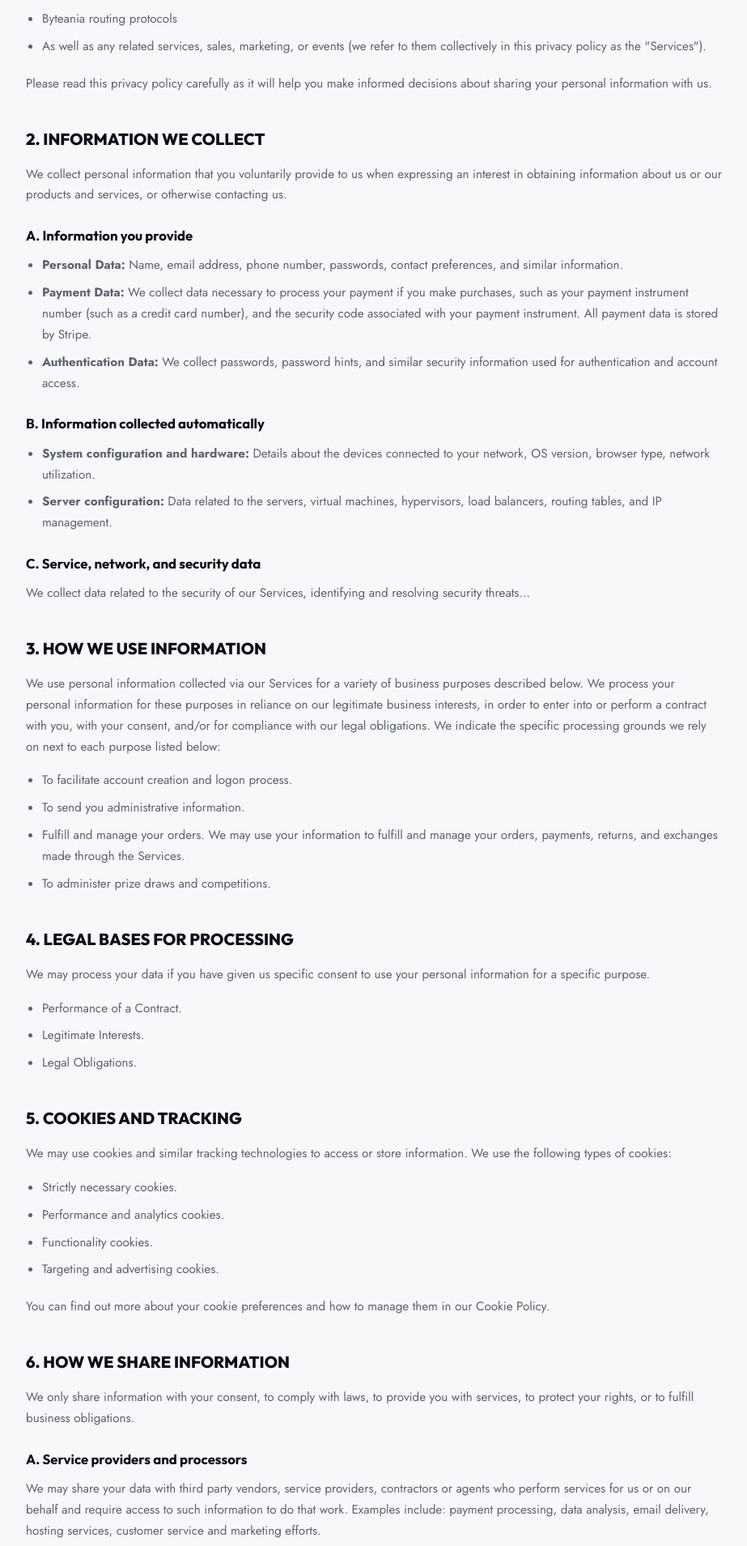
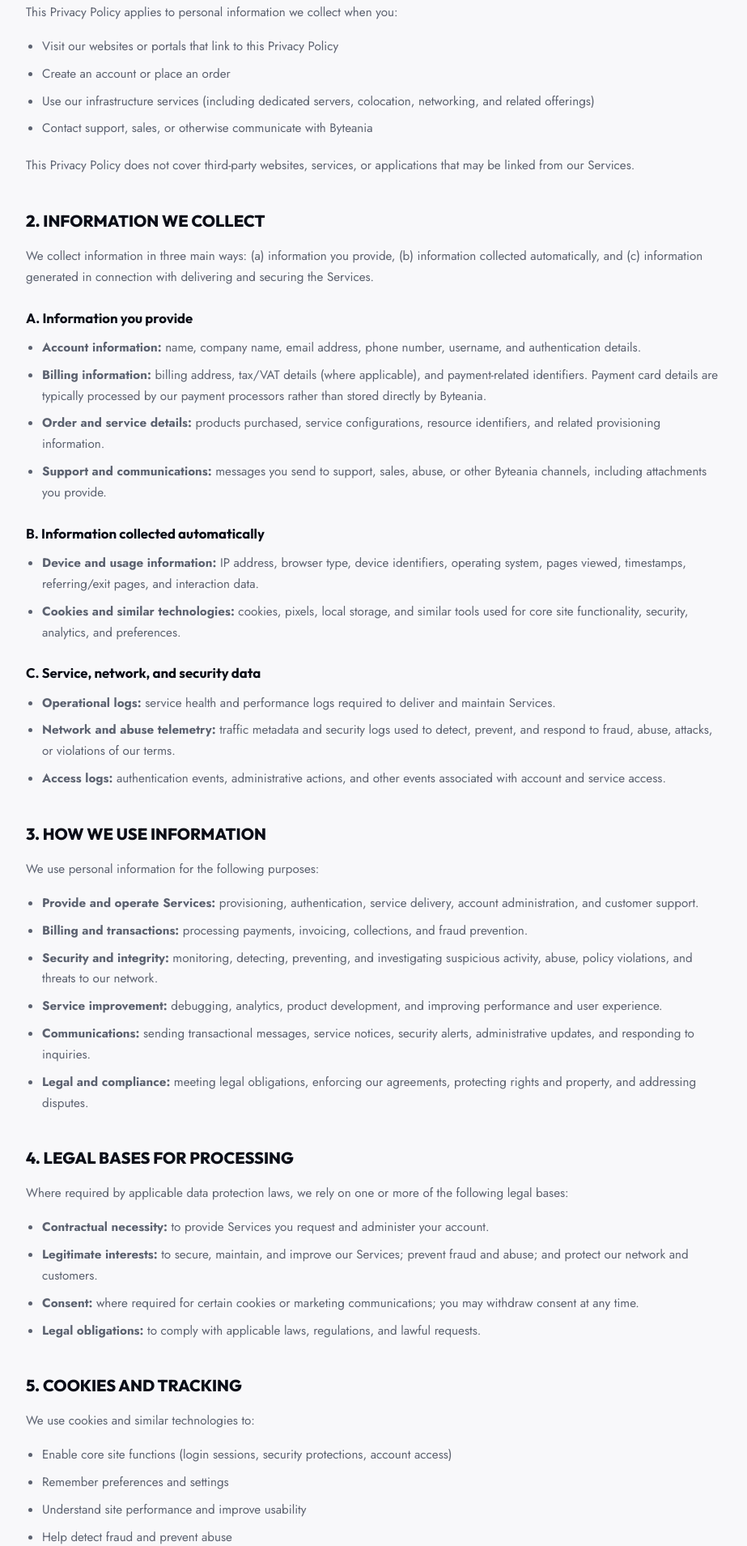
Before and after one commit to souiiii/Bytenia, a React (Vite) app: page /privacy-policy in a window 1280 px wide. Shown: the part 797-2706 px from the top of the page at 81% size, without its empty margins (178-1101 px from the left). Built offline with nearby package versions, Linux system fonts and the light colour scheme; what react-world-flags would draw is missing.

Commit message:
feat: add Privacy Policy page component

```diff
--- a/src/pages/PrivacyPolicyPage.jsx
+++ b/src/pages/PrivacyPolicyPage.jsx
@@ -19,146 +19,168 @@ const PrivacyPolicyPage = () => {
         </div>
 
         <div className="privacy-content-container">
-          <p className="privacy-intro">
-            Welcome to Byteania ("Byteania", "we", "us", or "our"). We are committed to protecting your personal information and your right to privacy. If you have any questions or concerns about our policy, or our practices with regards to your personal information, please contact us at privacy@byteania.com.
-          </p>
+          <div className="privacy-intro">
+            <p style={{ marginBottom: '16px' }}>
+              AGX Management Consultancy FZCO (“Byteania,” “we,” “us,” or “our”) values your privacy and is committed to being transparent about how we collect, use, and protect personal information in connection with our website, products, and services (collectively, the “Services”).
+            </p>
+            <p>
+              This Privacy Policy explains what information we collect, why we collect it, how we use it, and the choices you may have. By accessing or using the Services, you acknowledge this Privacy Policy.
+            </p>
+          </div>
 
           <section className="privacy-section">
-            <h3>1. SCOPE</h3>
-            <p>This privacy policy applies to all information collected through:</p>
+            <h3>1. Scope</h3>
+            <p>This Privacy Policy applies to personal information we collect when you:</p>
             <ul>
-              <li>Our website (https://www.byteania.com/)</li>
-              <li>Byteania routing protocols</li>
-              <li>As well as any related services, sales, marketing, or events (we refer to them collectively in this privacy policy as the "Services").</li>
+              <li>Visit our websites or portals that link to this Privacy Policy</li>
+              <li>Create an account or place an order</li>
+              <li>Use our infrastructure services (including dedicated servers, colocation, networking, and related offerings)</li>
+              <li>Contact support, sales, or otherwise communicate with Byteania</li>
             </ul>
-            <p>Please read this privacy policy carefully as it will help you make informed decisions about sharing your personal information with us.</p>
+            <p>This Privacy Policy does not cover third-party websites, services, or applications that may be linked from our Services.</p>
           </section>
 
           <section className="privacy-section">
-            <h3>2. INFORMATION WE COLLECT</h3>
-            <p>We collect personal information that you voluntarily provide to us when expressing an interest in obtaining information about us or our products and services, or otherwise contacting us.</p>
+            <h3>2. Information we collect</h3>
+            <p>We collect information in three main ways: (a) information you provide, (b) information collected automatically, and (c) information generated in connection with delivering and securing the Services.</p>
 
             <h4>A. Information you provide</h4>
             <ul>
-              <li><strong>Personal Data:</strong> Name, email address, phone number, passwords, contact preferences, and similar information.</li>
-              <li><strong>Payment Data:</strong> We collect data necessary to process your payment if you make purchases, such as your payment instrument number (such as a credit card number), and the security code associated with your payment instrument. All payment data is stored by Stripe.</li>
-              <li><strong>Authentication Data:</strong> We collect passwords, password hints, and similar security information used for authentication and account access.</li>
+              <li><strong>Account information:</strong> name, company name, email address, phone number, username, and authentication details.</li>
+              <li><strong>Billing information:</strong> billing address, tax/VAT details (where applicable), and payment-related identifiers. Payment card details are typically processed by our payment processors rather than stored directly by Byteania.</li>
+              <li><strong>Order and service details:</strong> products purchased, service configurations, resource identifiers, and related provisioning information.</li>
+              <li><strong>Support and communications:</strong> messages you send to support, sales, abuse, or other Byteania channels, including attachments you provide.</li>
             </ul>
 
             <h4>B. Information collected automatically</h4>
             <ul>
-              <li><strong>System configuration and hardware:</strong> Details about the devices connected to your network, OS version, browser type, network utilization.</li>
-              <li><strong>Server configuration:</strong> Data related to the servers, virtual machines, hypervisors, load balancers, routing tables, and IP management.</li>
+              <li><strong>Device and usage information:</strong> IP address, browser type, device identifiers, operating system, pages viewed, timestamps, referring/exit pages, and interaction data.</li>
+              <li><strong>Cookies and similar technologies:</strong> cookies, pixels, local storage, and similar tools used for core site functionality, security, analytics, and preferences.</li>
             </ul>
 
             <h4>C. Service, network, and security data</h4>
-            <p>We collect data related to the security of our Services, identifying and resolving security threats...</p>
-          </section>
-
-          <section className="privacy-section">
-            <h3>3. HOW WE USE INFORMATION</h3>
-            <p>We use personal information collected via our Services for a variety of business purposes described below. We process your personal information for these purposes in reliance on our legitimate business interests, in order to enter into or perform a contract with you, with your consent, and/or for compliance with our legal obligations. We indicate the specific processing grounds we rely on next to each purpose listed below:</p>
             <ul>
-              <li>To facilitate account creation and logon process.</li>
-              <li>To send you administrative information.</li>
-              <li>Fulfill and manage your orders. We may use your information to fulfill and manage your orders, payments, returns, and exchanges made through the Services.</li>
-              <li>To administer prize draws and competitions.</li>
+              <li><strong>Operational logs:</strong> service health and performance logs required to deliver and maintain Services.</li>
+              <li><strong>Network and abuse telemetry:</strong> traffic metadata and security logs used to detect, prevent, and respond to fraud, abuse, attacks, or violations of our terms.</li>
+              <li><strong>Access logs:</strong> authentication events, administrative actions, and other events associated with account and service access.</li>
             </ul>
           </section>
 
           <section className="privacy-section">
-            <h3>4. LEGAL BASES FOR PROCESSING</h3>
-            <p>We may process your data if you have given us specific consent to use your personal information for a specific purpose.</p>
+            <h3>3. How we use information</h3>
+            <p>We use personal information for the following purposes:</p>
             <ul>
-              <li>Performance of a Contract.</li>
-              <li>Legitimate Interests.</li>
-              <li>Legal Obligations.</li>
+              <li><strong>Provide and operate Services:</strong> provisioning, authentication, service delivery, account administration, and customer support.</li>
+              <li><strong>Billing and transactions:</strong> processing payments, invoicing, collections, and fraud prevention.</li>
+              <li><strong>Security and integrity:</strong> monitoring, detecting, preventing, and investigating suspicious activity, abuse, policy violations, and threats to our network.</li>
+              <li><strong>Service improvement:</strong> debugging, analytics, product development, and improving performance and user experience.</li>
+              <li><strong>Communications:</strong> sending transactional messages, service notices, security alerts, administrative updates, and responding to inquiries.</li>
+              <li><strong>Legal and compliance:</strong> meeting legal obligations, enforcing our agreements, protecting rights and property, and addressing disputes.</li>
             </ul>
           </section>
 
           <section className="privacy-section">
-            <h3>5. COOKIES AND TRACKING</h3>
-            <p>We may use cookies and similar tracking technologies to access or store information. We use the following types of cookies:</p>
+            <h3>4. Legal bases for processing</h3>
+            <p>Where required by applicable data protection laws, we rely on one or more of the following legal bases:</p>
             <ul>
-              <li>Strictly necessary cookies.</li>
-              <li>Performance and analytics cookies.</li>
-              <li>Functionality cookies.</li>
-              <li>Targeting and advertising cookies.</li>
-            </ul>
-            <p>You can find out more about your cookie preferences and how to manage them in our Cookie Policy.</p>
-          </section>
-
-          <section className="privacy-section">
-            <h3>6. HOW WE SHARE INFORMATION</h3>
-            <p>We only share information with your consent, to comply with laws, to provide you with services, to protect your rights, or to fulfill business obligations.</p>
-
-            <h4>A. Service providers and processors</h4>
-            <p>We may share your data with third party vendors, service providers, contractors or agents who perform services for us or on our behalf and require access to such information to do that work. Examples include: payment processing, data analysis, email delivery, hosting services, customer service and marketing efforts.</p>
-
-            <h4>B. Network, datacenter, and connectivity partners</h4>
-            <p>In order to provide our routing and connectivity services, we may share certain technical information with our datacenter partners and upstream ISPs. This information is limited to network management, IP routing metrics, and similar data.</p>
-
-            <h4>C. Legal compliance and safety</h4>
-            <p>We may disclose your information where we are legally required to do so in order to comply with applicable law, governmental requests, a judicial proceeding, court order, or legal process.</p>
-            <p>We may disclose your information where we believe it is necessary to investigate, prevent, or take action regarding potential violations of our policies, suspected fraud, situations involving potential threats to the safety of any person and illegal activities.</p>
-
-            <h4>D. Business transfers</h4>
-            <p>We may share or transfer your information in connection with, or during negotiations of, any merger, sale of company assets, financing, or acquisition of all or a portion of our business to another company.</p>
-          </section>
-
-          <section className="privacy-section">
-            <h3>7. DATA RETENTION</h3>
-            <p>We will only keep your personal information for as long as it is necessary for the purposes set out in this privacy policy, unless a longer retention period is required or permitted by law.</p>
-            <ul>
-              <li>For active accounts, we retain data for the life of the account.</li>
-              <li>For inactive accounts, we retain data for up to 3 years.</li>
-              <li>Financial transactions are retained for 7 years for tax and accounting purposes.</li>
-              <li>Network routing logs are retained for 90 days.</li>
+              <li><strong>Contractual necessity:</strong> to provide Services you request and administer your account.</li>
+              <li><strong>Legitimate interests:</strong> to secure, maintain, and improve our Services; prevent fraud and abuse; and protect our network and customers.</li>
+              <li><strong>Consent:</strong> where required for certain cookies or marketing communications; you may withdraw consent at any time.</li>
+              <li><strong>Legal obligations:</strong> to comply with applicable laws, regulations, and lawful requests.</li>
             </ul>
           </section>
 
           <section className="privacy-section">
-            <h3>8. SECURITY</h3>
-            <p>We have implemented appropriate technical and organizational security measures designed to protect the security of any personal information we process. However, despite our safeguards and efforts to secure your information, no electronic transmission over the Internet or information storage technology can be guaranteed to be 100% secure.</p>
+            <h3>5. Cookies and tracking</h3>
+            <p>We use cookies and similar technologies to:</p>
+            <ul>
+              <li>Enable core site functions (login sessions, security protections, account access)</li>
+              <li>Remember preferences and settings</li>
+              <li>Understand site performance and improve usability</li>
+              <li>Help detect fraud and prevent abuse</li>
+            </ul>
+            <p>You can control cookie behavior through your browser settings. Some cookies are necessary for the Services to function properly; disabling them may impact functionality.</p>
           </section>
 
           <section className="privacy-section">
-            <h3>9. INTERNATIONAL TRANSFERS</h3>
-            <p>Our servers are located primarily in Europe and the United States. If you are accessing our Services from outside these regions, please be aware that your information may be transferred to, stored, and processed by us in our facilities and by those third parties with whom we may share your personal information.</p>
+            <h3>6. How we share information</h3>
+            <p>We may share personal information in the following circumstances:</p>
+
+            <h4>A. Service providers and processors</h4>
+            <p>We share information with vendors that help us operate the Services, such as payment processors, cloud/infrastructure providers, support platforms, analytics providers, and security tooling. These providers are authorized to process information only as needed to provide services to Byteania and must protect it consistent with contractual obligations.</p>
+
+            <h4>B. Network, datacenter, and connectivity partners</h4>
+            <p>Where necessary to deliver Services (including colocation and connectivity), we may share limited information with datacenters, carriers, or upstream providers, such as service identifiers, routing details, and operational contact information.</p>
+
+            <h4>C. Legal, compliance, and safety</h4>
+            <p>We may disclose information if we believe, in good faith, that disclosure is necessary to:</p>
+            <ul>
+              <li>Comply with law, regulation, legal process, or lawful requests</li>
+              <li>Protect the rights, property, and safety of Byteania, our customers, or others</li>
+              <li>Investigate and address fraud, abuse, security incidents, or policy violations</li>
+            </ul>
+
+            <h4>D. Business transfers</h4>
+            <p>If Byteania is involved in a merger, acquisition, reorganization, or sale of assets, information may be transferred as part of that transaction, subject to appropriate confidentiality protections.</p>
+            <p>We do not sell personal information in exchange for money. If certain privacy laws define “sale” or “sharing” broadly (for example, in relation to some advertising technologies), you may have rights to opt out as described below.</p>
           </section>
 
           <section className="privacy-section">
-            <h3>10. YOUR RIGHTS AND CHOICES</h3>
-            <p>In some regions, you have certain rights under applicable data protection laws. These may include the right:</p>
+            <h3>7. Data retention</h3>
+            <p>We retain personal information for as long as reasonably necessary to:</p>
             <ul>
-              <li>to request access and obtain a copy of your personal information;</li>
-              <li>to request rectification or erasure;</li>
-              <li>to restrict the processing of your personal information;</li>
-              <li>if applicable, to data portability.</li>
+              <li>Provide the Services and maintain your account</li>
+              <li>Meet legal, accounting, and compliance obligations</li>
+              <li>Resolve disputes and enforce agreements</li>
+              <li>Maintain security records and abuse-prevention logs</li>
             </ul>
-            <p>In certain circumstances, you may also have the right to object to the processing of your personal information.</p>
-            <p>To make such a request, please contact us using the details provided below.</p>
-            <p>If we are relying on your consent to process your personal information, you have the right to withdraw your consent at any time. Please note however that this will not affect the lawfulness of the processing before its withdrawal.</p>
+            <p>Retention periods vary by data type and context. Where feasible, we delete or de-identify information when it is no longer needed.</p>
           </section>
 
           <section className="privacy-section">
-            <h3>11. CHILDREN'S PRIVACY</h3>
-            <p>We do not knowingly solicit data from or market to children under 18 years of age. By using the Services, you represent that you are at least 18 or that you are the parent or guardian of such a minor and consent to such minor dependent's use of the Services.</p>
+            <h3>8. Security</h3>
+            <p>We implement reasonable administrative, technical, and organizational safeguards designed to protect personal information from unauthorized access, alteration, disclosure, or destruction. However, no system is completely secure, and we cannot guarantee absolute security.</p>
           </section>
 
           <section className="privacy-section">
-            <h3>12. THIRD-PARTY LINKS</h3>
-            <p>Our Services may contain links to third-party websites or services that are not owned or controlled by us. We are not responsible for the privacy practices or the content of these third-party websites.</p>
+            <h3>9. International transfers</h3>
+            <p>Your information may be processed in countries other than where you live, including where Byteania, our affiliates, or our service providers operate. Where required, we use appropriate safeguards for cross-border transfers.</p>
           </section>
 
           <section className="privacy-section">
-            <h3>13. CHANGES TO THIS PRIVACY POLICY</h3>
-            <p>We may update this privacy policy from time to time. The updated version will be indicated by an updated "Revised" date and the updated version will be effective as soon as it is accessible. We encourage you to review this privacy policy frequently to be informed of how we are protecting your information.</p>
+            <h3>10. Your rights and choices</h3>
+            <p>Depending on where you live, you may have certain rights, which can include:</p>
+            <ul>
+              <li>Accessing the personal information we hold about you</li>
+              <li>Correcting inaccurate or incomplete information</li>
+              <li>Deleting personal information (subject to legal and operational requirements)</li>
+              <li>Objecting to or restricting certain processing</li>
+              <li>Requesting portability of certain information</li>
+              <li>Opting out of certain marketing communications</li>
+              <li>Opting out of certain cookie-based tracking (where applicable)</li>
+            </ul>
+            <p>Marketing emails: You can opt out by using the unsubscribe link in marketing emails. Transactional and service notices may still be sent when necessary.</p>
+            <p>To exercise your rights, contact us using the details below. We may request information to verify your identity before fulfilling certain requests.</p>
           </section>
 
           <section className="privacy-section">
-            <h3>14. CONTACT</h3>
-            <p>If you have questions or comments about this policy, you may email us at privacy@byteania.com.</p>
+            <h3>11. Children’s privacy</h3>
+            <p>The Services are not directed to children, and we do not knowingly collect personal information from children.</p>
+          </section>
+
+          <section className="privacy-section">
+            <h3>12. Third-party links</h3>
+            <p>Our Services may link to third-party websites or tools. Their privacy practices are governed by their own policies, not this Privacy Policy. Review those policies before providing personal information.</p>
+          </section>
+
+          <section className="privacy-section">
+            <h3>13. Changes to this Privacy Policy</h3>
+            <p>We may update this Privacy Policy from time to time. Updates will be reflected by the “Last updated” date. If changes are material, we may provide additional notice consistent with applicable law. Continued use of the Services after an update means you accept the revised Privacy Policy.</p>
+          </section>
+
+          <section className="privacy-section">
+            <h3>14. Contact</h3>
+            <p>For privacy questions or requests, contact Byteania using the support or contact methods listed on the Byteania website, or email: privacy@byteania.com.</p>
           </section>
 
         </div>
```
